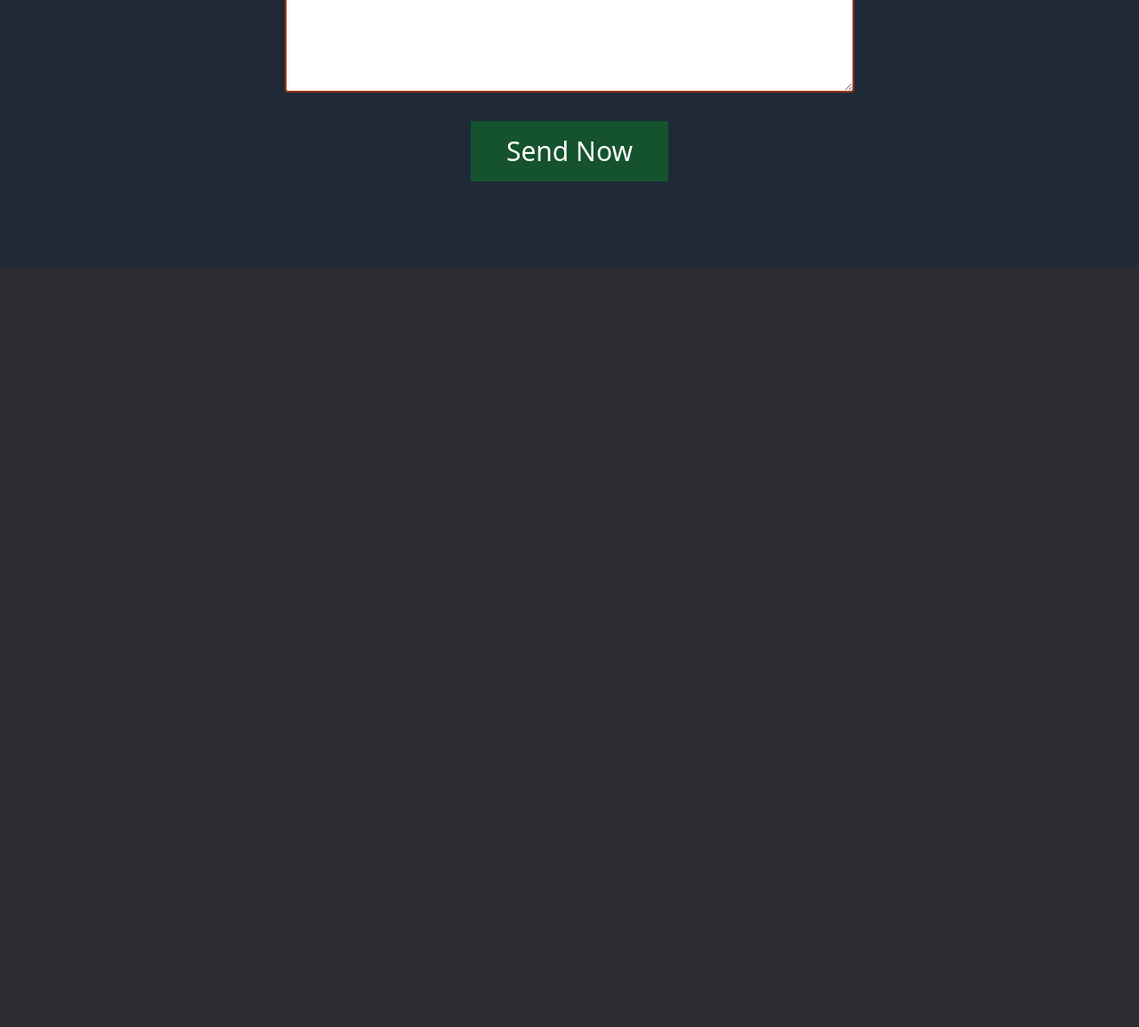
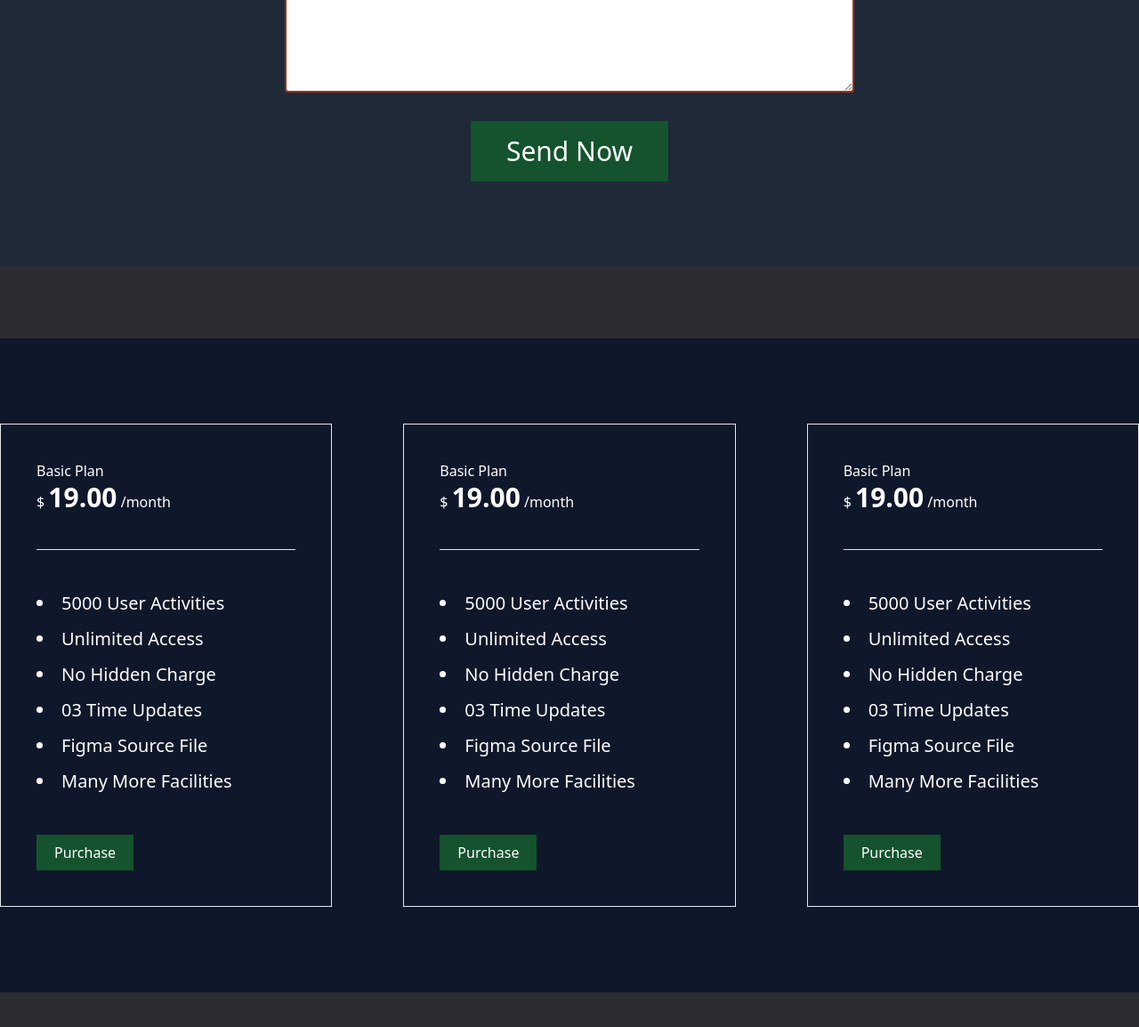
Before and after one commit to Kallol-png/Tailwind-First-Project, a website built with Vite: page index.html in a window 1280 px wide. Shown: the part 2858-4012 px from the top of the page at 89% size. Before the commit the page ends 3158 px from the top, so only its background shows below. Built offline with nearby package versions, Linux system fonts and the light colour scheme.

Commit message:
purchase section added

```diff
--- a/index.html
+++ b/index.html
@@ -150,6 +150,55 @@
 
         </div>
     </section>
+    <section class="bg-slate-900 my-16 sm:my-20 py-12 sm:py-24">
+        <div class="grid md:grid-cols-2 lg:grid-cols-3 gap-10 sm:gap-16 md:gap-20 justify-center items-center text-white">
+            <div class="border p-10">
+                <h5>Basic Plan</h5>
+                <h2>$ <span class="text-xl sm:text-2xl md:text-3xl font-bold">19.00</span> /month</h2>
+                <hr class="my-10">
+                <ul class="list-disc list-inside leading-10 text-xl">
+                    <li>5000 User Activities</li>
+                    <li>Unlimited Access</li>
+                    <li>No Hidden Charge</li>
+                    <li>03 Time Updates</li>
+                    <li>Figma Source File</li>
+                    <li>Many More Facilities</li>
+                </ul>
+                <button class="bg-green-900 hover:bg-green-600 transition mt-10 px-5 py-2">Purchase</button>
+
+            </div>
+            <div class="border p-10">
+                <h5>Basic Plan</h5>
+                <h2>$ <span class="text-xl sm:text-2xl md:text-3xl font-bold">19.00</span> /month</h2>
+                <hr class="my-10">
+                <ul class="list-disc list-inside leading-10 text-xl">
+                    <li>5000 User Activities</li>
+                    <li>Unlimited Access</li>
+                    <li>No Hidden Charge</li>
+                    <li>03 Time Updates</li>
+                    <li>Figma Source File</li>
+                    <li>Many More Facilities</li>
+                </ul>
+                <button class="bg-green-900  hover:bg-green-600 transition mt-10 px-5 py-2">Purchase</button>
+
+            </div>
+            <div class="border p-10">
+                <h5>Basic Plan</h5>
+                <h2>$ <span class="text-xl sm:text-2xl md:text-3xl font-bold">19.00</span> /month</h2>
+                <hr class="my-10">
+                <ul class="list-disc list-inside leading-10 text-xl">
+                    <li>5000 User Activities</li>
+                    <li>Unlimited Access</li>
+                    <li>No Hidden Charge</li>
+                    <li>03 Time Updates</li>
+                    <li>Figma Source File</li>
+                    <li>Many More Facilities</li>
+                </ul>
+                <button class="bg-green-900  hover:bg-green-600 transition mt-10 px-5 py-2">Purchase</button>
+
+            </div>
+        </div>
+    </section>
 </main>
 </body>
 </html>
```
